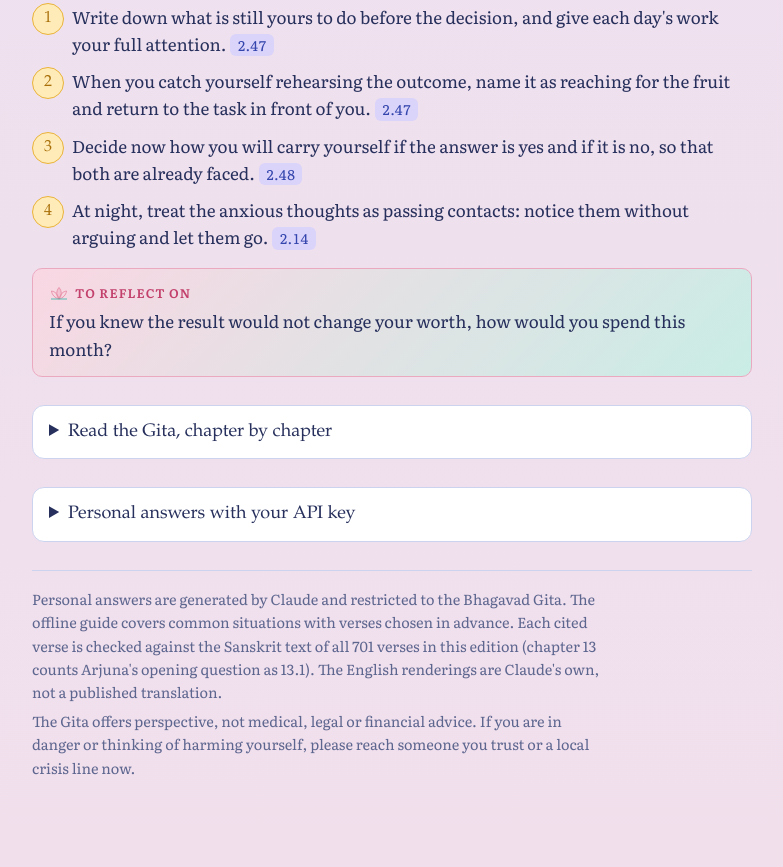
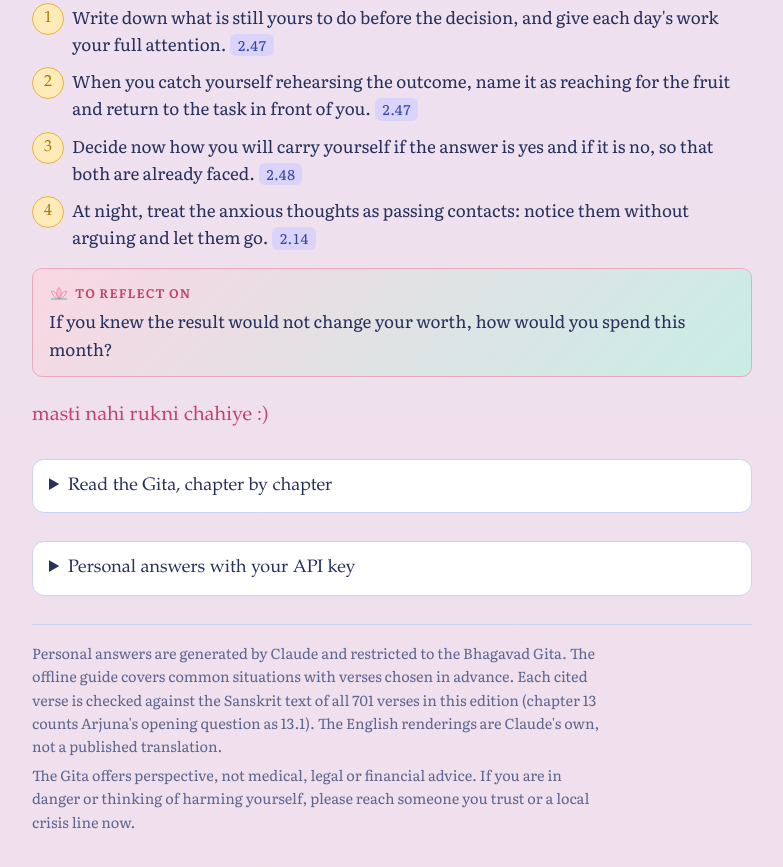
Before and after one commit to neevijain2101-bot/gita, a plain HTML site: page index.html in a window 1280 px wide. Shown: the part 4212-5079 px from the top of the page, without its empty margins (248-1031 px from the left). Drawn offline with Linux system fonts and the light colour scheme; a web font is replaced by a local one.

Commit message:
Add 'masti nahi rukni chahiye :)' after every answer
Co-Authored-By: Claude Opus 5.5 <noreply@anthropic.com>
Claude-Session: https://claude.ai/code/session_01KRg6zVJFiPWWQVvxtC5BK8

```diff
--- a/index.html
+++ b/index.html
@@ -137,6 +137,7 @@ body.no-sa .sa, body.no-sa .iast { display: none; }
 .context { margin: 0; font-size: 15px; color: var(--muted); background: rgba(218, 211, 250, .45); border-radius: 8px; padding: 8px 12px; }
 .context b { color: var(--krishna); font-weight: 600; }
 .teaching { margin: 0; max-width: 68ch; line-height: 1.7; background: var(--surface); border: 1px solid var(--line); border-radius: 12px; padding: 16px 18px; }
+.signoff { margin: 4px 0 0; font-family: var(--font-display); font-size: 20px; color: var(--lotus); }
 .why { display: block; color: var(--muted); font-size: 15px; margin-top: 2px; }
 .why b { font-weight: 600; color: var(--peacock); }
 .applies { margin: 0; font-size: 16px; padding-top: 10px; border-top: 1px dashed var(--line); }
@@ -711,6 +712,7 @@ function renderAnswer(a, idx) {
   }
   if (a.reflection) html += `<p class="reflection"><span class="tag">${LOTUS}${L.reflect}</span>${esc(a.reflection)}</p>`;
   if (a.limits) html += `<p class="limits">${esc(a.limits)}</p>`;
+  html += `<p class="signoff">masti nahi rukni chahiye :)</p>`;
   wrap.innerHTML = html;
   return wrap;
 }
@@ -775,6 +777,7 @@ function answerAsText(turn) {
   if ((a.steps || []).length) { lines.push(L.steps + ":"); a.steps.forEach((s, i) => lines.push(`${i + 1}. ${s.do} (${s.ref})` + (s.why ? `
    ${L.why} ${s.why}` : ""))); lines.push(""); }
   if (a.reflection) lines.push(L.reflect + ": " + a.reflection);
+  lines.push("", "masti nahi rukni chahiye :)");
   return lines.filter((l, i, arr) => !(l === "" && arr[i - 1] === "")).join("\n");
 }
 
```
